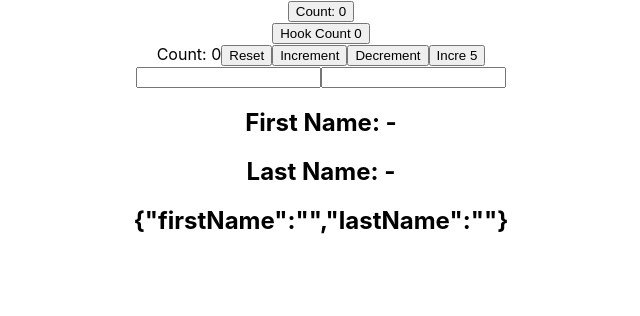
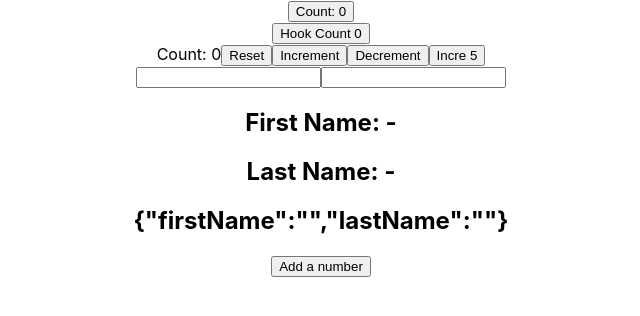
Before and after one commit to Swapnil-Sagar/react-hooks, a React (Create React App) app: page / in a window 1280 px wide. Shown: the top 316 px of the page, without its empty margins (319-959 px from the left). Built offline with nearby package versions, Linux system fonts and the light colour scheme.

Commit message:
use state with array

```diff
--- a/src/App.js
+++ b/src/App.js
@@ -3,6 +3,7 @@
 import HookCounter from "./components/HookCounter";
 import HookCounter2 from "./components/HookCounter2";
 import HookCounter3 from "./components/HookCounter3";
+import HookCounter4 from "./components/HookCounter4";
 
 function App() {
   return (
@@ -11,6 +12,7 @@
       <HookCounter />
       <HookCounter2 />
       <HookCounter3 />
+      <HookCounter4 />
     </div>
   );
 }
--- /dev/null
+++ b/src/components/HookCounter4.js
@@ -0,0 +1,24 @@
+import React, { useState } from "react";
+
+function HookCounter4() {
+  const [items, setItems] = useState([]);
+
+  const addItem = () => {
+    setItems([
+      ...items,
+      { id: items.length, value: Math.floor(Math.random() * 10) + 1 },
+    ]);
+  };
+  return (
+    <div>
+      <button onClick={addItem}>Add a number</button>
+      <ul>
+        {items.map((item) => (
+          <li key={item.id}>{item.value}</li>
+        ))}
+      </ul>
+    </div>
+  );
+}
+
+export default HookCounter4;
```
Also changed, not shown: src/images/useState_Summary.jpg (added), 1 other file (tests, documents, lock files or other folders).
